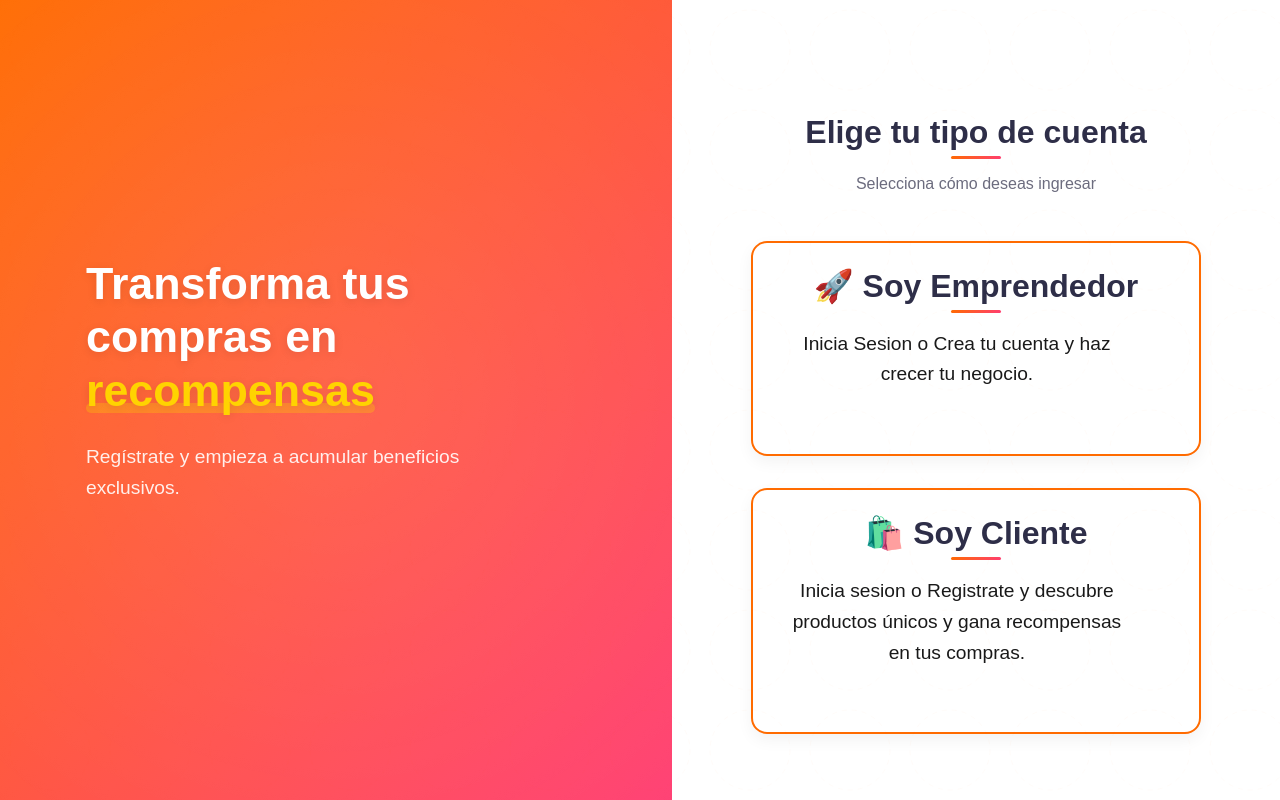
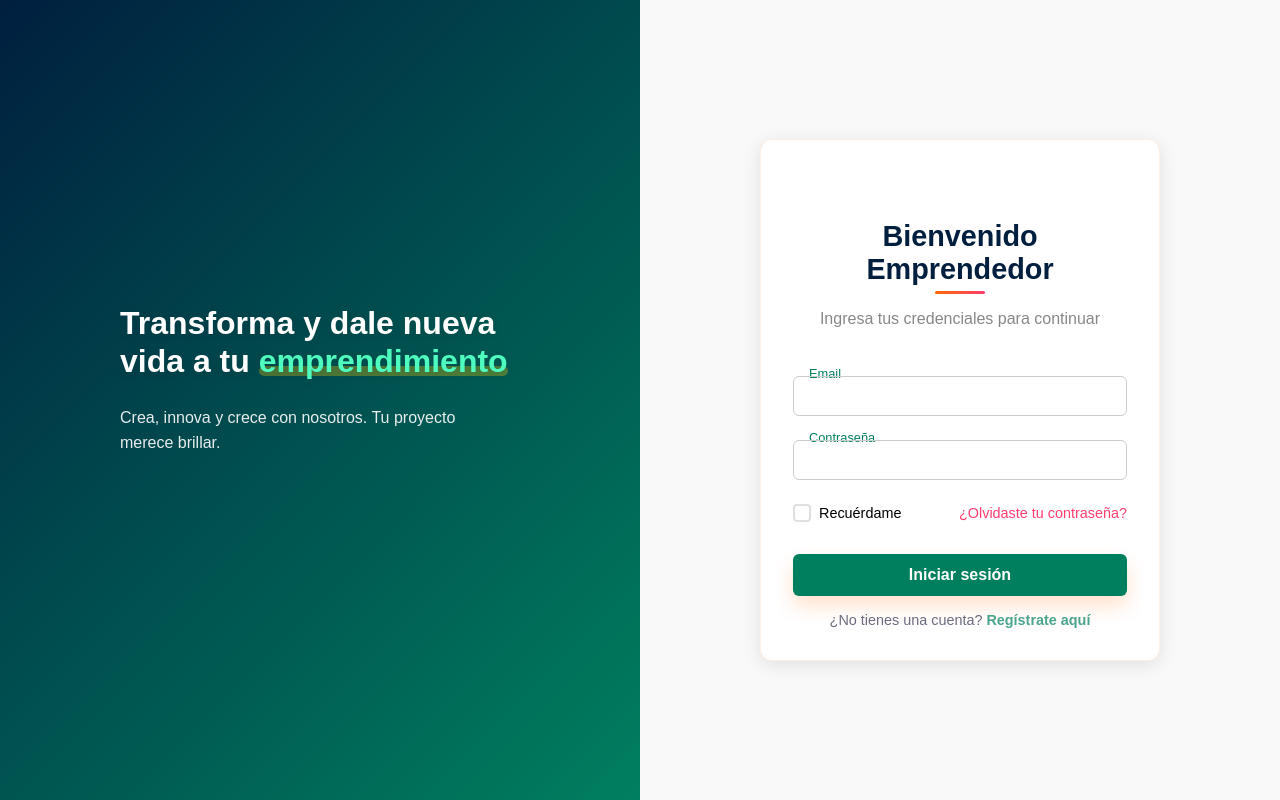
Before and after one commit to Alex-cyber-cyber/CashBack, a React (Vite) app: page /login/emprendedor in a window 1280 px wide. Before the commit this address led to /register. Built offline with nearby package versions, Linux system fonts and the light colour scheme.

Commit message:
Cambios Locales

```diff
--- a/src/App.tsx
+++ b/src/App.tsx
@@ -2,12 +2,13 @@ import { BrowserRouter, Routes, Route, Navigate } from "react-router-dom";
 import LoginPage from "./modules/auth/pages/LoginPage";
 import RegisterOptions from "./modules/auth/pages/RegisterOptions";
 import RegisterEmprendedor from "./modules/auth/pages/RegisterEmprendedor";
+import LoginEmprendedor from "./modules/auth/pages/LoginEmprendedor";
 function App() {
   return (
     <BrowserRouter>
       <Routes>
         <Route path="/" element={<Navigate to="/register" replace />} />
-
+        <Route path="/login/emprendedor" element={<LoginEmprendedor />}/>
         <Route path="/register" element={<RegisterOptions />} />
         <Route path="/register/emprendedor" element={<RegisterEmprendedor />} />
         <Route path="/register/cliente" element={<div>Registro Cliente</div>} />
--- /dev/null
+++ b/src/modules/auth/Styles/LoginEmprendedor.scss
@@ -0,0 +1,122 @@
+.auth-container-emprendedor {
+  display: flex;
+  min-height: 100vh;
+  font-family: 'Poppins', sans-serif;
+}
+
+/* Panel izquierdo */
+.auth-left-panel-emprendedor {
+  flex: 1;
+  background: linear-gradient(135deg, #001f3f, #007f5f); /* Azul marino → Verde menta profundo */
+  color: white;
+  display: flex;
+  align-items: center;
+  justify-content: center;
+  padding: 2rem;
+
+  .brand-content {
+    max-width: 400px;
+    text-align: left;
+
+    .brand-title {
+      font-size: 2rem;
+      font-weight: bold;
+
+      .highlight {
+        color: #4efcbf; /* Verde menta brillante */
+      }
+    }
+
+    .brand-subtitle {
+      margin-top: 1rem;
+      font-size: 1rem;
+      opacity: 0.9;
+    }
+  }
+}
+
+/* Panel derecho */
+.auth-right-panel-emprendedor {
+  flex: 1;
+  background: #f9f9f9;
+  display: flex;
+  align-items: center;
+  justify-content: center;
+  padding: 2rem;
+
+  .login-form {
+    width: 100%;
+    max-width: 400px;
+    background: white;
+    padding: 2rem;
+    border-radius: 12px;
+    box-shadow: 0 4px 20px rgba(0,0,0,0.1);
+  }
+
+  .welcome-title {
+    font-size: 1.8rem;
+    font-weight: bold;
+    color: #001f3f;
+  }
+
+  .welcome-subtitle {
+    font-size: 1rem;
+    color: #555;
+    margin-bottom: 1.5rem;
+  }
+
+  .input-group {
+    position: relative;
+    margin-bottom: 1.5rem;
+
+    input {
+      width: 100%;
+      padding: 10px;
+      border: 1px solid #ccc;
+      border-radius: 6px;
+      outline: none;
+      font-size: 1rem;
+
+      &:focus {
+        border-color: #007f5f;
+      }
+    }
+
+    label {
+      position: absolute;
+      left: 12px;
+      top: -10px;
+      background: white;
+      padding: 0 4px;
+      font-size: 0.8rem;
+      color: #007f5f;
+    }
+  }
+
+  .login-button {
+    width: 100%;
+    padding: 12px;
+    background: #007f5f;
+    color: white;
+    border: none;
+    border-radius: 6px;
+    font-size: 1rem;
+    cursor: pointer;
+
+    &:disabled {
+      opacity: 0.6;
+      cursor: not-allowed;
+    }
+  }
+
+  .signup-link {
+    text-align: center;
+    margin-top: 1rem;
+
+    a {
+      color: #007f5f;
+      font-weight: bold;
+      text-decoration: none;
+    }
+  }
+}
--- /dev/null
+++ b/src/modules/auth/pages/LoginEmprendedor.tsx
@@ -0,0 +1,104 @@
+import React, { useState } from 'react';
+import "../Styles/loginEmprendedor.scss"; // nuevo archivo de estilos solo para emprendedor
+
+const LoginEmprendedor = () => {
+  const [formData, setFormData] = useState({
+    email: '',
+    password: '',
+  });
+  const [isLoading, setIsLoading] = useState(false);
+
+  const handleChange = (e: React.ChangeEvent<HTMLInputElement>) => {
+    const { name, value } = e.target;
+    setFormData(prevState => ({
+      ...prevState,
+      [name]: value,
+    }));
+  };
+
+  const handleSubmit = async (e: React.FormEvent) => {
+    e.preventDefault();
+    setIsLoading(true);
+    setTimeout(() => {
+      setIsLoading(false);
+    }, 1500);
+  };
+
+  return (
+    <div className="auth-container-emprendedor">
+      {/* Panel izquierdo */}
+      <div className="auth-left-panel-emprendedor">
+        <div className="brand-content">
+          <h1 className="brand-title">
+            Transforma y dale nueva vida a tu <span className="highlight">emprendimiento</span>
+          </h1>
+          <p className="brand-subtitle">
+            Crea, innova y crece con nosotros. Tu proyecto merece brillar.
+          </p>
+        </div>
+      </div>
+
+      {/* Panel derecho */}
+      <div className="auth-right-panel-emprendedor">
+        <form onSubmit={handleSubmit} className="login-form">
+          <div className="form-header">
+            <h2 className="welcome-title">Bienvenido Emprendedor</h2>
+            <p className="welcome-subtitle">Ingresa tus credenciales para continuar</p>
+          </div>
+
+          <div className="input-group floating-input">
+            <input
+              type="email"
+              id="email"
+              name="email"
+              value={formData.email}
+              onChange={handleChange}
+              placeholder=" "
+              required
+            />
+            <label htmlFor="email">Email</label>
+            <div className="input-highlight"></div>
+          </div>
+
+          <div className="input-group floating-input">
+            <input
+              type="password"
+              id="password"
+              name="password"
+              value={formData.password}
+              onChange={handleChange}
+              placeholder=" "
+              required
+            />
+            <label htmlFor="password">Contraseña</label>
+            <div className="input-highlight"></div>
+          </div>
+
+          <div className="form-options">
+            <div className="remember-me">
+              <input type="checkbox" id="remember" className="custom-checkbox" />
+              <label htmlFor="remember">Recuérdame</label>
+            </div>
+            <a href="/forgot-password" className="forgot-password">
+              ¿Olvidaste tu contraseña?
+            </a>
+          </div>
+
+          <button type="submit" className="login-button" disabled={isLoading}>
+            {isLoading ? (
+              <span className="button-loader"></span>
+            ) : (
+              'Iniciar sesión'
+            )}
+          </button>
+
+          <div className="signup-link">
+            ¿No tienes una cuenta? <a href="/register/emprendedor" className="signup-button">Regístrate aquí</a>
+          </div>
+        </form>
+      </div>
+    </div>
+  );
+};
+
+export default LoginEmprendedor;
--- a/src/modules/auth/pages/RegisterOptions.tsx
+++ b/src/modules/auth/pages/RegisterOptions.tsx
@@ -28,7 +28,7 @@ const RegisterOptions = () => {
         <div className="options-container">
           <div
             className="option-card"
-            onClick={() => navigate("/register/emprendedor")}
+            onClick={() => navigate("/login/emprendedor")}
           >
             <h3 className="welcome-title">🚀 Soy Emprendedor</h3>
             <p className="brand-subtitle">
```
